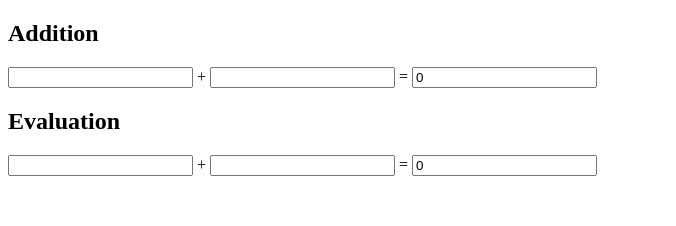
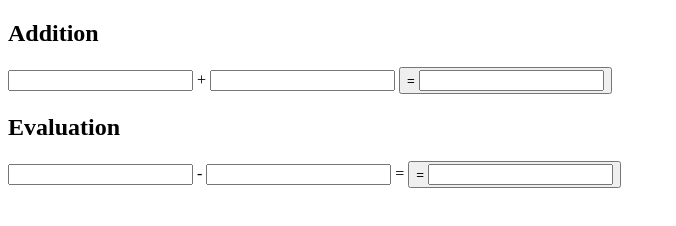
Before and after one commit to virtualnajib/dom, a plain HTML site: page dom.html in a window 1280 px wide. Shown: the whole page, without its empty margins (0-676 px from the left). Drawn offline with Linux system fonts and the light colour scheme.

Commit message:
Evaluation

```diff
--- a/dom.html
+++ b/dom.html
@@ -9,15 +9,17 @@
       <div id = addition>
         <h1>Addition</h1>
         <input id = "number1" type = "number" value> +
-        <input id = "number2" type = "number" value> =
+        <input id = "number2" type = "number" value>
+        <button type="button" name="submit" onclick="calculateAdd()">=</input>
         <input id = "resultAdd" type = "number" value>
       </div>
       <div id = evaluation>
         <h1>Evaluation</h1>
-        <input id = "number1ev" type = "number" value> +
+        <input id = "number1ev" type = "number" value> -
         <input id = "number2ev" type = "number" value> =
+        <button type="button" name="submit" onclick="calculateEv()">=</input>
         <input id = "resultEv" type = "number" value>
-      </evaluation>
+      </div>
     </section>
     <script src = "./dom.js" charset="utf-8">
     </script>
--- a/dom.js
+++ b/dom.js
@@ -1,15 +1,13 @@
 const calculateAdd = () => {
-  let number1 = document.getElementById("number1").value;
-  let number2 = document.getElementById("number2").value;
+  let number1 = document.getElementById("number1").value;//dom
+  let number2 = document.getElementById("number2").value;//dom
   let result = Number(number1) + Number(number2);
-  document.getElementById("resultAdd").value = result;
+  document.getElementById("resultAdd").value = result; //dom
 };
-calculateAdd();
 
 const calculateEv = () => {
-  let number1 = document.getElementById("number1ev").value;
-  let number2 = document.getElementById("number2ev").value;
+  let number1 = document.getElementById("number1ev").value;//dom
+  let number2 = document.getElementById("number2ev").value;//dom
   let result = Number(number1) - Number(number2);
-  document.getElementById("resultEv").value = result;
+  document.getElementById("resultEv").value = result;//dom
 };
-calculateEv();
```
